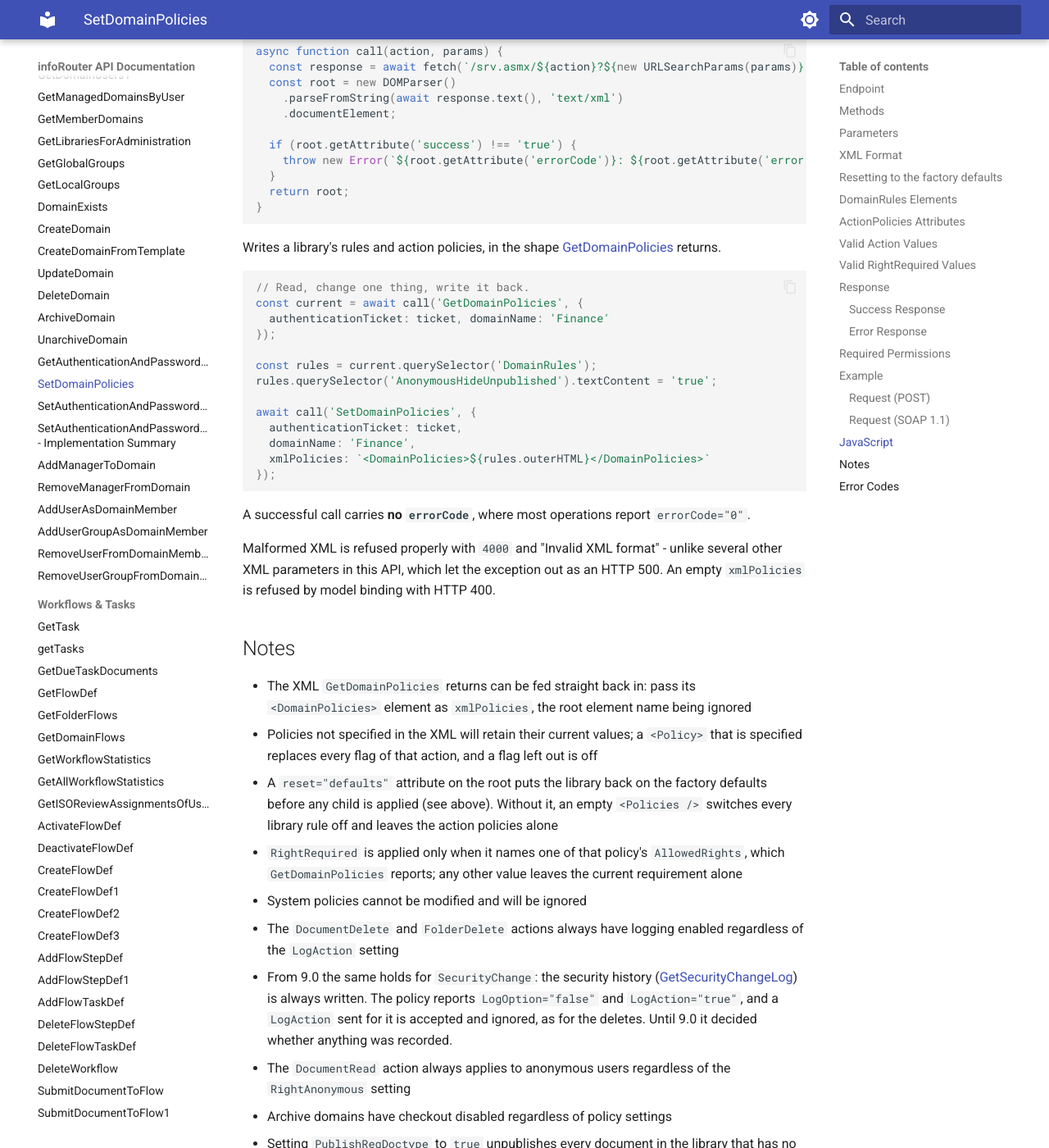
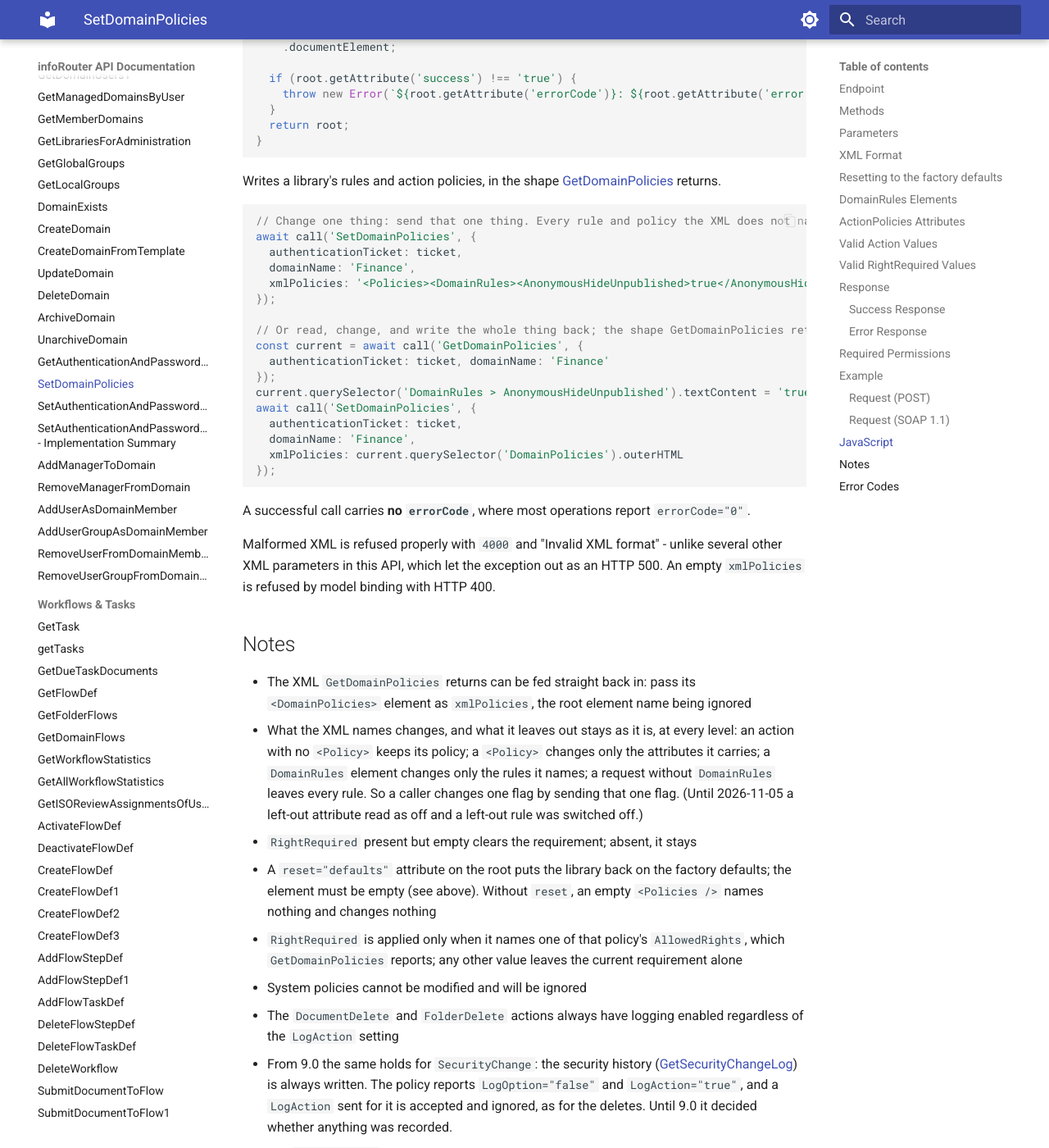
Before and after one commit to inforouter/apidocs, an MkDocs documentation site: the page built from docs/SetDomainPolicies.md, in a window 1280 px wide and 1400 px high, scrolled down 7725 px. Shown: the whole window at 82% size. Built offline with MkDocs 1.6.1 and Material for MkDocs 9.7.7, drawn with Linux system fonts in a browser that asks for light colours; some of the changed text lies outside the part shown.

Commit message:
SetDomainPolicies: what the XML names changes and what it leaves out stays, at every level; a reset takes no children
Co-Authored-By: Claude Fable 5.1 <noreply@anthropic.com>

````diff
--- a/docs/SetDomainPolicies.md
+++ b/docs/SetDomainPolicies.md
@@ -63,15 +63,7 @@ Sets the policies for a domain/library.
 
 Puts the library back on the factory defaults: its own policy rows are deleted, so it follows the built-in policy table from then on (a later release that changes a default changes it for this library too), and every library rule is switched off. The change is written to the policy update log like any other, marked `Reset="defaults"`.
 
-A reset may carry children. They are applied on top of the defaults, so a caller can start from a clean slate and set only what differs:
-
-```xml
-<Policies reset="defaults">
-  <ActionPolicies>
-    <Policy Action="DocumentDelete" RightDomainManager="true" RightObjectOwner="false" RightRequired="FULLCONTROL" LogAction="true"/>
-  </ActionPolicies>
-</Policies>
-```
+A reset is the whole request: the element must be empty. A reset with any child (`DomainRules`, `ActionPolicies`) is refused with `4000` "A reset takes no children" and nothing changes, so one call never half resets and half sets. To get the defaults plus a few changes, reset in one call and send the changes in a second.
 
 `defaults` is the only value `reset` accepts; any other is refused with `4000` and nothing changes. The same right applies as for any other change.
 
@@ -257,18 +249,22 @@ Writes a library's rules and action policies, in the shape
 [GetDomainPolicies](GetDomainPolicies.md) returns.
 
 ```javascript
-// Read, change one thing, write it back.
+// Change one thing: send that one thing. Every rule and policy the XML does not name stays as it is.
+await call('SetDomainPolicies', {
+  authenticationTicket: ticket,
+  domainName: 'Finance',
+  xmlPolicies: '<Policies><DomainRules><AnonymousHideUnpublished>true</AnonymousHideUnpublished></DomainRules></Policies>'
+});
+
+// Or read, change, and write the whole thing back; the shape GetDomainPolicies returns is accepted as it is.
 const current = await call('GetDomainPolicies', {
   authenticationTicket: ticket, domainName: 'Finance'
 });
-
-const rules = current.querySelector('DomainRules');
-rules.querySelector('AnonymousHideUnpublished').textContent = 'true';
-
+current.querySelector('DomainRules > AnonymousHideUnpublished').textContent = 'true';
 await call('SetDomainPolicies', {
   authenticationTicket: ticket,
   domainName: 'Finance',
-  xmlPolicies: `<DomainPolicies>${rules.outerHTML}</DomainPolicies>`
+  xmlPolicies: current.querySelector('DomainPolicies').outerHTML
 });
 ```
 
@@ -281,8 +277,9 @@ by model binding with HTTP 400.
 ## Notes
 
 - The XML `GetDomainPolicies` returns can be fed straight back in: pass its `<DomainPolicies>` element as `xmlPolicies`, the root element name being ignored
-- Policies not specified in the XML will retain their current values; a `<Policy>` that is specified replaces every flag of that action, and a flag left out is off
-- A `reset="defaults"` attribute on the root puts the library back on the factory defaults before any child is applied (see above). Without it, an empty `<Policies />` switches every library rule off and leaves the action policies alone
+- What the XML names changes, and what it leaves out stays as it is, at every level: an action with no `<Policy>` keeps its policy; a `<Policy>` changes only the attributes it carries; a `DomainRules` element changes only the rules it names; a request without `DomainRules` leaves every rule. So a caller changes one flag by sending that one flag. (Until 2026-11-05 a left-out attribute read as off and a left-out rule was switched off.)
+- `RightRequired` present but empty clears the requirement; absent, it stays
+- A `reset="defaults"` attribute on the root puts the library back on the factory defaults; the element must be empty (see above). Without `reset`, an empty `<Policies />` names nothing and changes nothing
 - `RightRequired` is applied only when it names one of that policy's `AllowedRights`, which `GetDomainPolicies` reports; any other value leaves the current requirement alone
 - System policies cannot be modified and will be ignored
 - The `DocumentDelete` and `FolderDelete` actions always have logging enabled regardless of the `LogAction` setting
````
